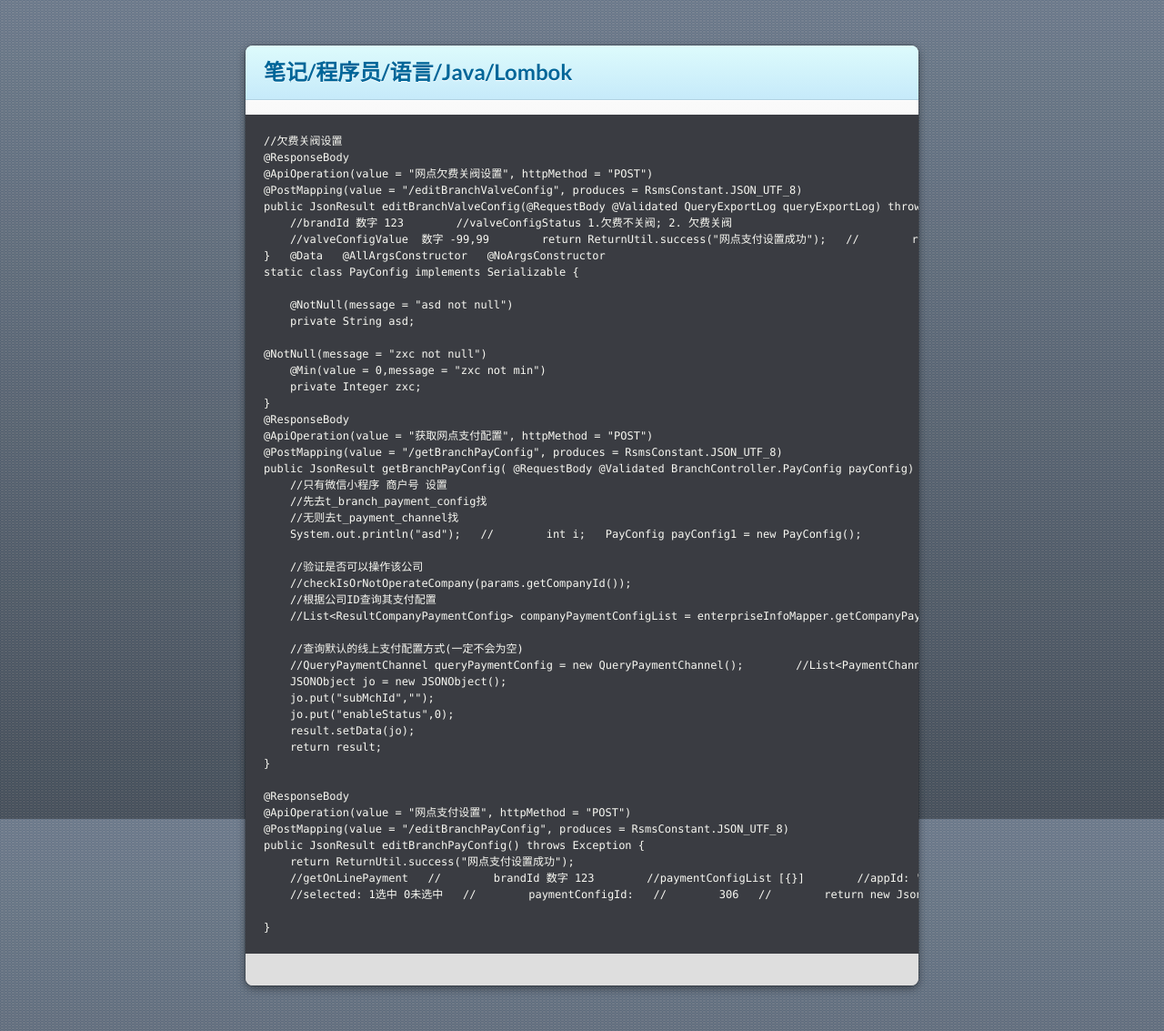
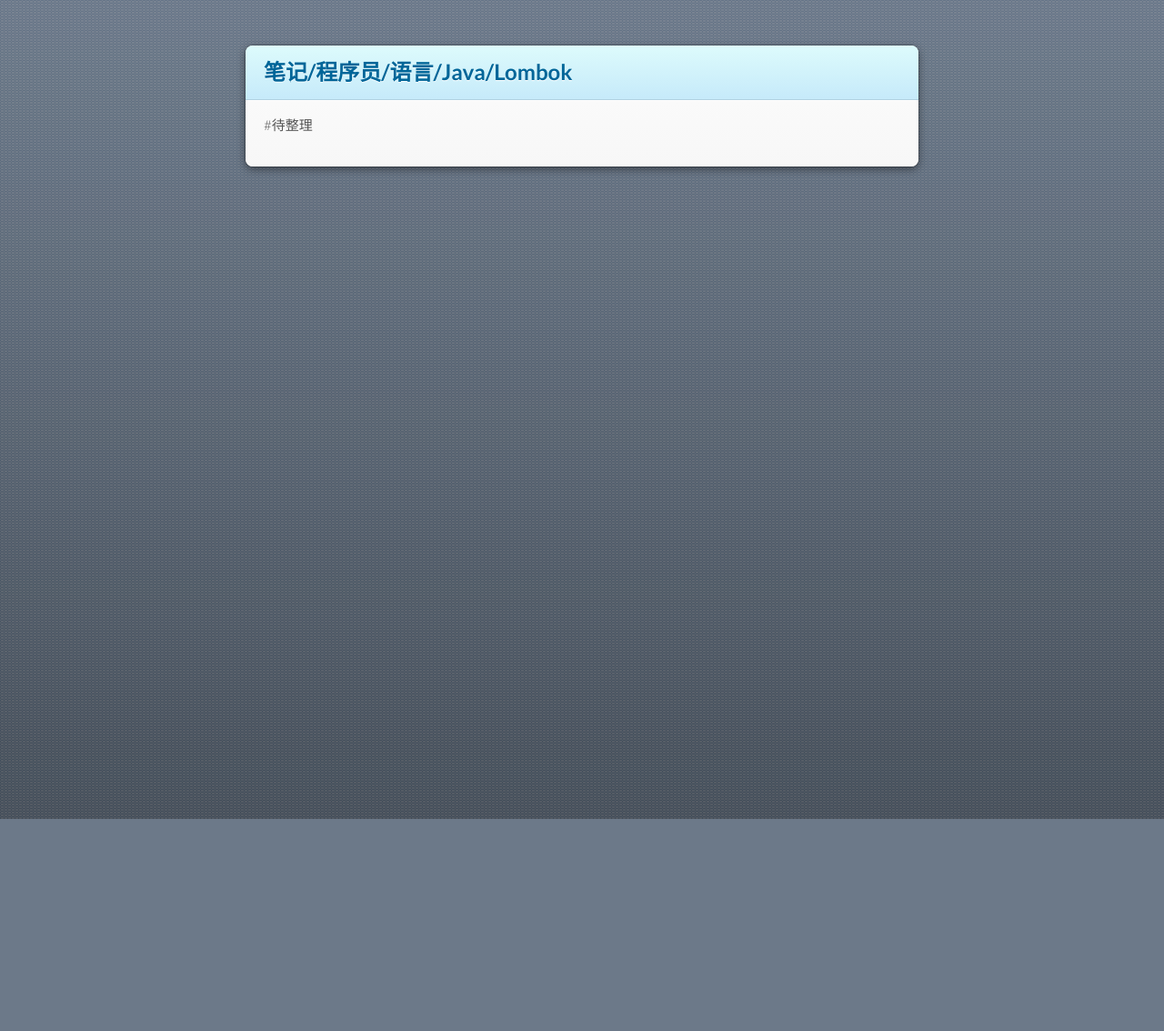
Before and after one commit to huchlo/blog, a Jekyll site: the page built from 笔记/程序员/语言/Java/Lombok.md, in a window 1280 px wide. Shown: the whole page at 91% size. Built offline with Jekyll 4.4.1, drawn with Linux system fonts in a browser that asks for light colours; our own code applies the rules of GitHub Pages for plain Markdown files; after the commit the page ends 900 px from its top, so only the background shows below that.

Commit message:
vault backup: 2022-07-03 23:27:36

```diff
--- a/笔记/程序员/语言/Java/Lombok.md
+++ b/笔记/程序员/语言/Java/Lombok.md
@@ -1,62 +1,2 @@
 
-    //欠费关阀设置
-    @ResponseBody
-    @ApiOperation(value = "网点欠费关阀设置", httpMethod = "POST")
-    @PostMapping(value = "/editBranchValveConfig", produces = RsmsConstant.JSON_UTF_8)
-    public JsonResult editBranchValveConfig(@RequestBody @Validated QueryExportLog queryExportLog) throws Exception {
-        //brandId 数字 123        //valveConfigStatus 1.欠费不关阀; 2. 欠费关阀
-        //valveConfigValue  数字 -99,99        return ReturnUtil.success("网点支付设置成功");
-//        return new JsonResult<>();
-    }
-@Data
-@AllArgsConstructor
-@NoArgsConstructor
-    static class PayConfig implements Serializable {
-
-        @NotNull(message = "asd not null")
-        private String asd;
-
-    @NotNull(message = "zxc not null")
-        @Min(value = 0,message = "zxc not min")
-        private Integer zxc;
-    }
-    @ResponseBody
-    @ApiOperation(value = "获取网点支付配置", httpMethod = "POST")
-    @PostMapping(value = "/getBranchPayConfig", produces = RsmsConstant.JSON_UTF_8)
-    public JsonResult getBranchPayConfig( @RequestBody @Validated BranchController.PayConfig payConfig) throws Exception {
-        //只有微信小程序 商户号 设置
-        //先去t_branch_payment_config找
-        //无则去t_payment_channel找
-        System.out.println("asd");
-//        int i;
-PayConfig payConfig1 = new PayConfig();
-
-        //验证是否可以操作该公司
-        //checkIsOrNotOperateCompany(params.getCompanyId());
-        //根据公司ID查询其支付配置
-        //List<ResultCompanyPaymentConfig> companyPaymentConfigList = enterpriseInfoMapper.getCompanyPayConfigList(params.getCompanyId());
-
-        //查询默认的线上支付配置方式(一定不会为空)
-        //QueryPaymentChannel queryPaymentConfig = new QueryPaymentChannel();        //List<PaymentChannelVo> defaultOnLinePayment = paymentChannelMapper.queryDefaultOnlinePaymentChannel(queryPaymentConfig);        JsonResult<JSONObject> result = ReturnUtil.success("获取网点支付配置成功");
-        JSONObject jo = new JSONObject();
-        jo.put("subMchId","");
-        jo.put("enableStatus",0);
-        result.setData(jo);
-        return result;
-    }
-
-    @ResponseBody
-    @ApiOperation(value = "网点支付设置", httpMethod = "POST")
-    @PostMapping(value = "/editBranchPayConfig", produces = RsmsConstant.JSON_UTF_8)
-    public JsonResult editBranchPayConfig() throws Exception {
-        return ReturnUtil.success("网点支付设置成功");
-        //getOnLinePayment
-//        brandId 数字 123        //paymentConfigList [{}]        //appId: "41"        //key: "w"//        subMchId
-        //selected: 1选中 0未选中
-//        paymentConfigId:
-//        306
-//        return new JsonResult<>();
-//        JsonResult<String> result = ReturnUtil.success();
-//        JsonResult<JSONObject> result2 = ReturnUtil.success("获取网点支付配置成功");
-
-    }
+#待整理
```
Also changed, not shown: 笔记/程序员/数据库/MongoDB.md (+2 -2 lines), 笔记/程序员/数据库/Redis.md (+1 -0 lines).
